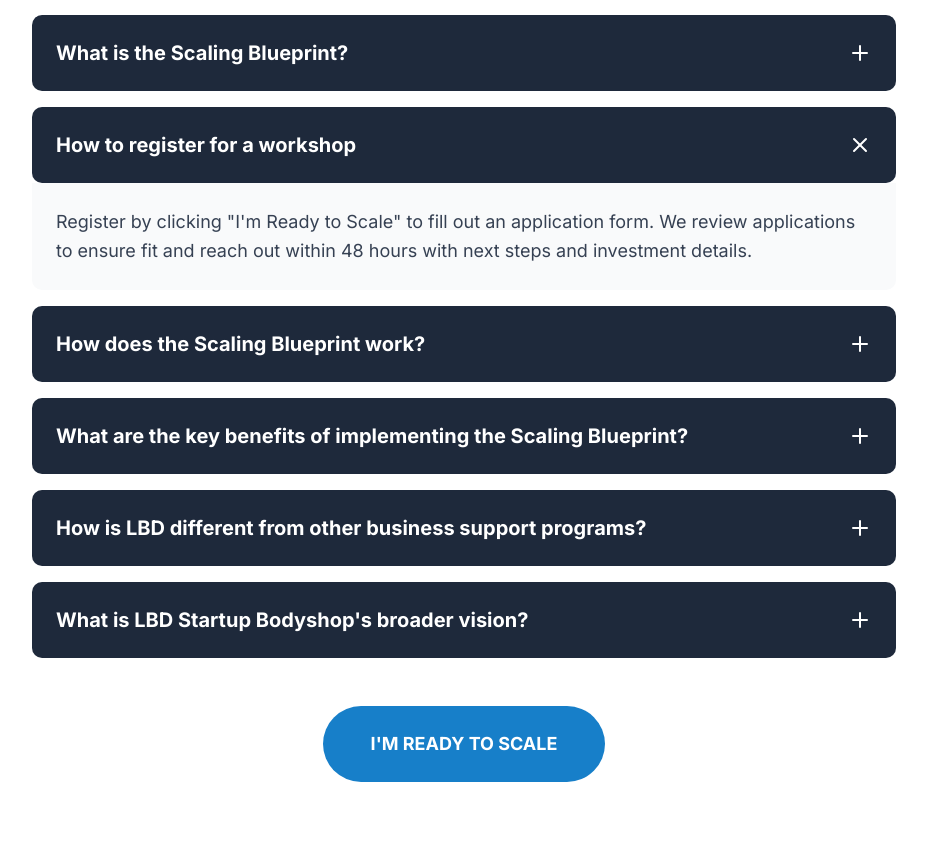
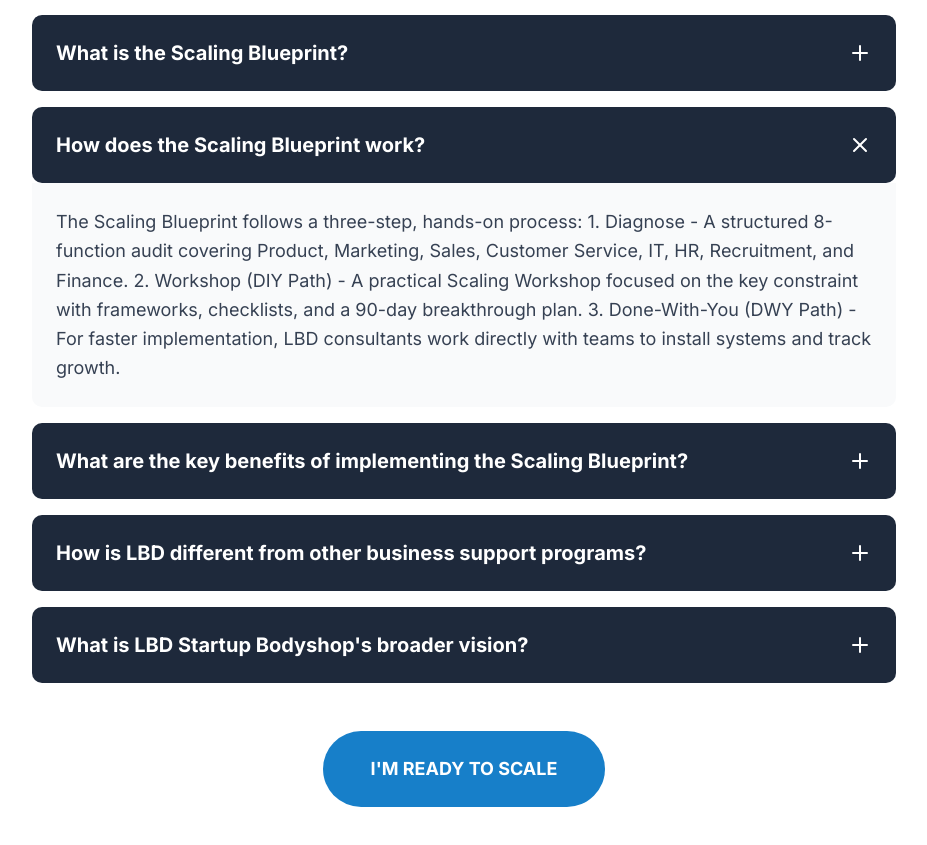
Before and after one commit to davidddeveloper/lifebydesign, a Next.js app: page / in a window 1280 px wide. Shown: the part 1000-1845 px from the top of the page, without its empty margins (176-1103 px from the left). Built offline with nearby package versions, Linux system fonts and the light colour scheme.

Commit message:
new webhook added

```diff
--- a/components/workshop-faq.tsx
+++ b/components/workshop-faq.tsx
@@ -28,6 +28,11 @@
     question: "How much are tickets?",
     answer:
       "Investment details are provided during the application process. This ensures we're working with entrepreneurs who are the right fit for the intensive nature of the workshop.",
+  },
+  {
+    question: "How to register for a workshop",
+    answer:
+      'Register by clicking "I\'m Ready to Scale" to fill out an application form. We review applications to ensure fit and reach out within 48 hours with next steps and investment details.',
   },*/}
 
 const faqs = [
@@ -35,11 +40,6 @@
     question: "What is the Scaling Blueprint?",
     answer:
       "The Scaling Blueprint is LBD Startup Bodyshop's flagship business growth system. It's a diagnostic and intervention framework designed to help entrepreneurs identify and eliminate the single biggest constraint holding back their business growth. It focuses on clarity, control, and capacity — giving founders the structure and tools to scale sustainably and profitably.",
-  },
-  {
-    question: "How to register for a workshop",
-    answer:
-      'Register by clicking "I\'m Ready to Scale" to fill out an application form. We review applications to ensure fit and reach out within 48 hours with next steps and investment details.',
   },
   {
     question: "How does the Scaling Blueprint work?",
```
